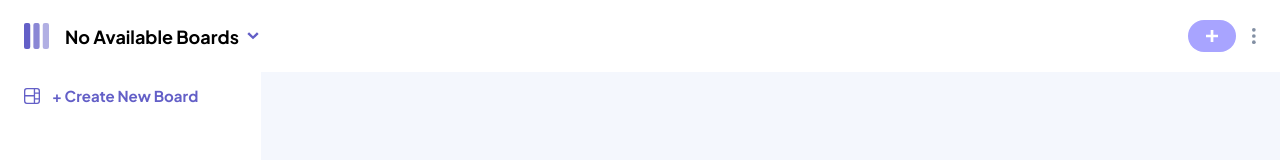
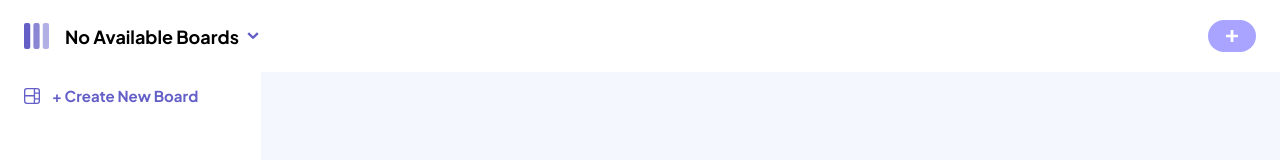
Before and after one commit to talhaimran777/kanban-task-management-app, a Next.js app: page / in a window 1280 px wide. Shown: the top 160 px of the page. Built offline with nearby package versions, Linux system fonts and the light colour scheme.

Commit message:
refactor: navbar component

```diff
--- a/src/components/ui/custom/navbar.tsx
+++ b/src/components/ui/custom/navbar.tsx
@@ -1,4 +1,4 @@
-import VerticalEllipsisIcon from 'images/icon-vertical-ellipsis.svg'
+// import VerticalEllipsisIcon from 'images/icon-vertical-ellipsis.svg'
 import Logo from 'images/logo-mobile.svg'
 import Image from 'next/image'
 import SelectedBoard from 'src/components/others/board/selected-board'
@@ -14,12 +14,12 @@ const Navbar = () => {
             </div>
             <div className='flex justify-between items-center gap-4'>
                 <AddTaskButton />
-                <Image
+                {/* <Image
                     src={VerticalEllipsisIcon}
                     alt='Vertical Ellipsis Icon'
                     height={4}
                     width={4}
-                />
+                /> */}
             </div>
         </div>
     )
```
